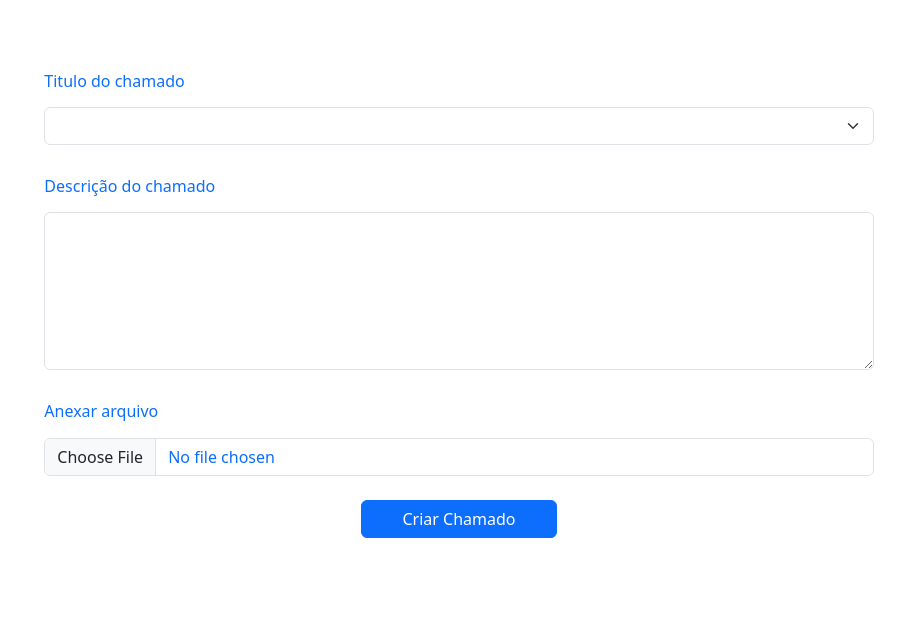
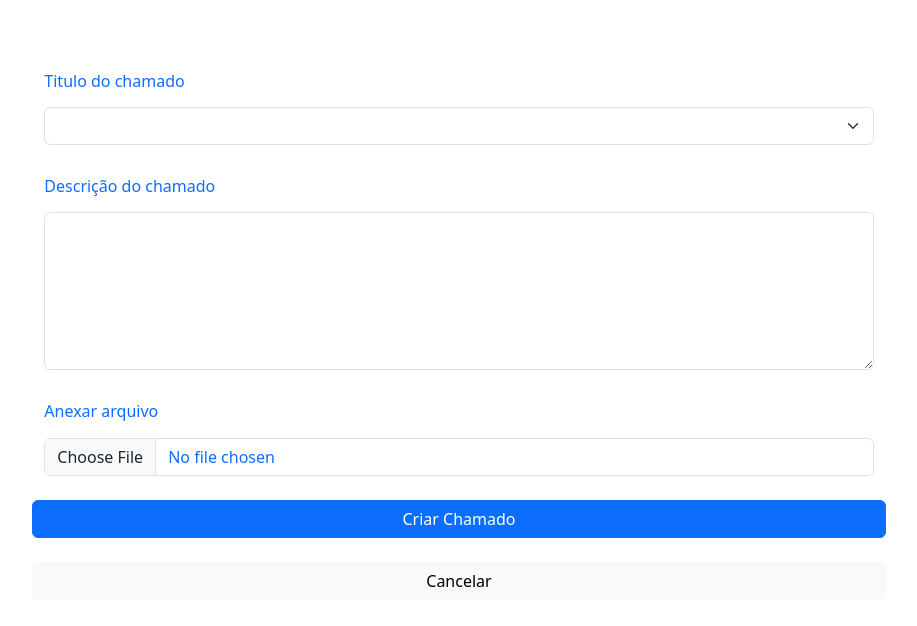
Before and after one commit to Romerito/chamado, an Angular app: page / in a window 1280 px wide. Both pictures are taken after a click on the button "Novo Chamado". Shown: the top 626 px of the page, without its empty margins (181-1098 px from the left). Built offline with nearby package versions, Linux system fonts and the light colour scheme.

Commit message:
Adicionando o botão voltar no chamado

```diff
--- a/src/app/chamado/chamado.component.html
+++ b/src/app/chamado/chamado.component.html
@@ -4,7 +4,7 @@
 
       <!-- Novo chamado -->
       <div class="col-md-8 col-lg-6 col-xl-8 offset-xl-0">
-        <form [formGroup]="chamadoForm" (ngSubmit)="novoChamado()"  *ngIf="showNovoChamado">
+        <form (ngSubmit)="novoChamado()"  *ngIf="showNovoChamado">
         <div class="text-primary pt-4">
           <button type="submit" class="btn btn-success btn float-right" style="padding-left: 2.5rem; padding-right: 2.5rem;">
             Novo  Chamado</button>
@@ -38,10 +38,18 @@
             <h6> <label for="arquivo" class="form-label text-primary">Anexar arquivo</label></h6>
             <input class="form-control text-primary " id="arquivo" name="arquivo" type="file" formControlName="arquivo">
           </div>
-          <div class="text-center pt-4">
+
+
+          <div class="row d-flex justify-content-center text-center pt-4">
             <button type="submit" class="btn btn-primary" style="padding-left: 2.5rem; padding-right: 2.5rem;">
               Criar Chamado</button>
-          </div>
+            </div>
+            <form (ngSubmit)="cancelarChamado()">
+              <div class="row d-flex justify-content-center text-center pt-4">
+                <button type="submit" class="btn btn-light" style="padding-left: 2.5rem; padding-right: 2.5rem;">
+                  Cancelar</button>
+                </div>
+              </form>
         </form>
       </div>
     </div>
--- a/src/app/chamado/chamado.component.ts
+++ b/src/app/chamado/chamado.component.ts
@@ -22,6 +22,12 @@ export class ChamadoComponent implements OnInit {
 
 
   constructor(private formBuilder: FormBuilder, private router: Router) { }
+
+  cancelarChamado(){
+    this.showFormChamado = false;
+    this.showNovoChamado = true;
+    this.createForm(new ChamadoDTOComponent());
+  }
 
   novoChamado(){
     this.showFormChamado = true;
```
